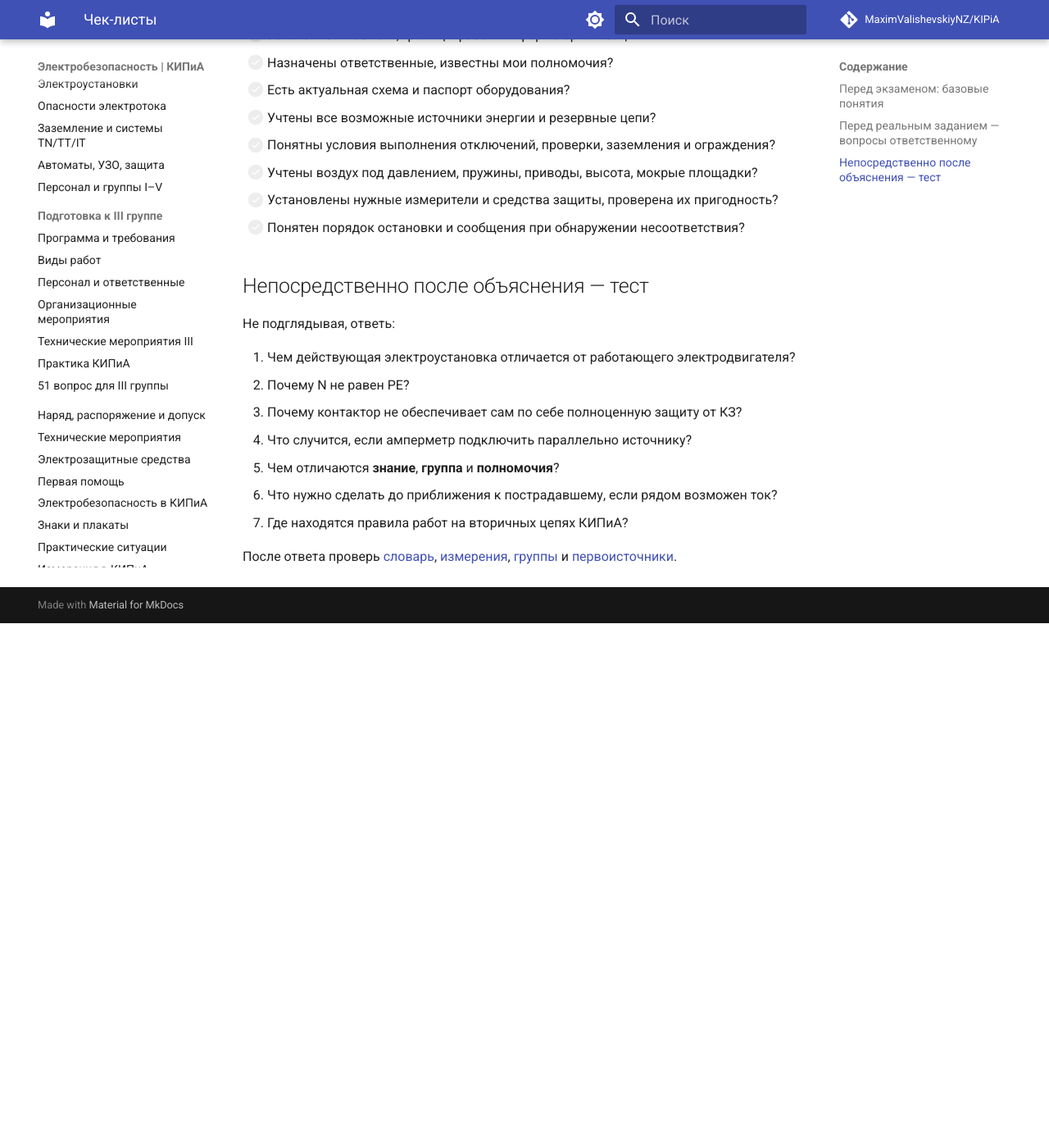
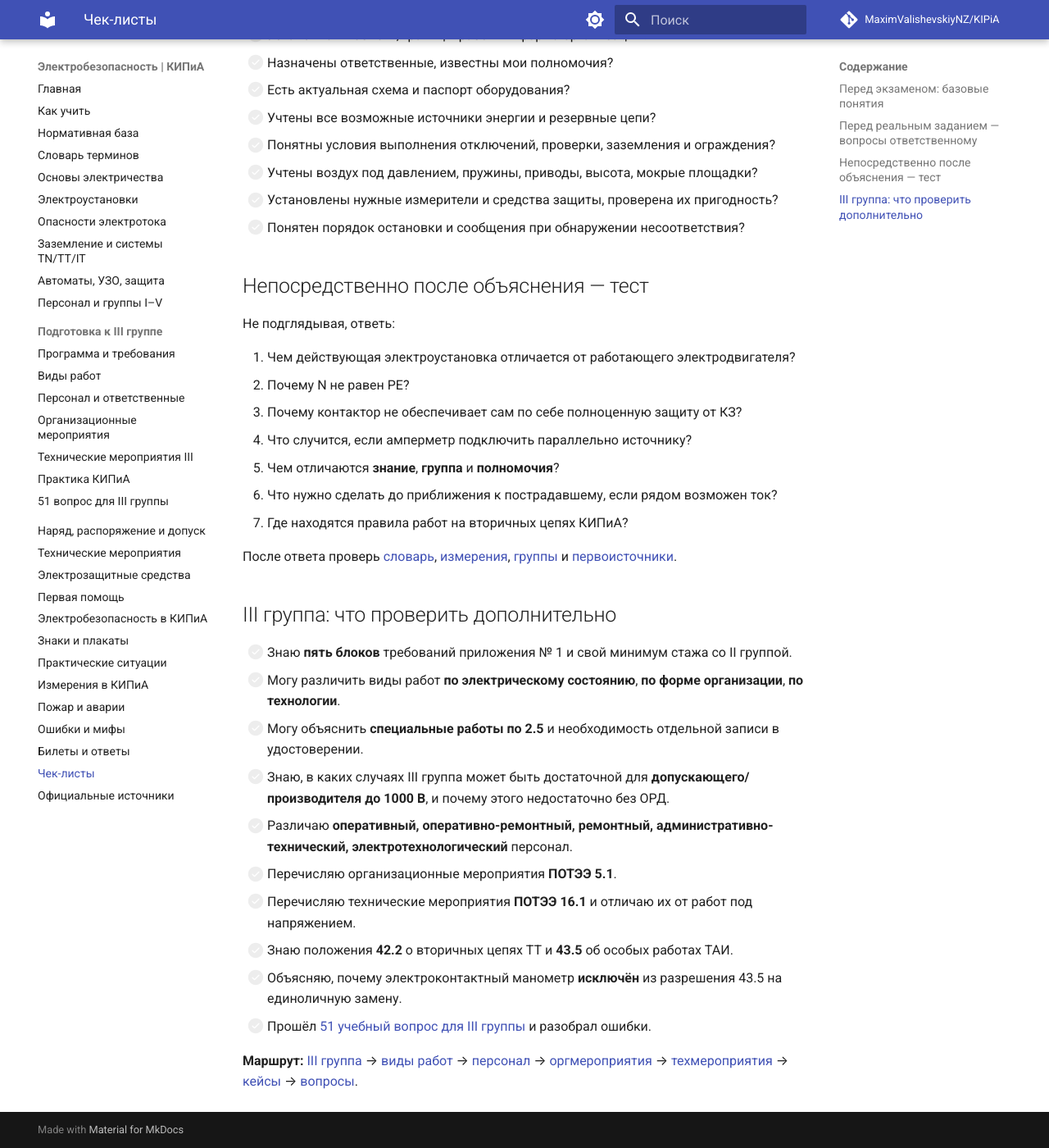
Before and after one commit to MaximValishevskiyNZ/KIPiA, an MkDocs documentation site: the page built from docs/16-checklists.md, in a window 1280 px wide and 1400 px high, scrolled down 778 px. Shown: the whole window at 82% size. Built offline with MkDocs 1.6.1 and Material for MkDocs 9.7.7, drawn with Linux system fonts in a browser that asks for light colours; comment, search, counter and statistics services are not loaded; before the commit the page ends 1538 px from its top, so only the background shows below that.

Commit message:
docs: связать III группу с базовыми главами и источниками

```diff
--- a/docs/16-checklists.md
+++ b/docs/16-checklists.md
@@ -41,3 +41,19 @@
 7. Где находятся правила работ на вторичных цепях КИПиА?
 
 После ответа проверь [словарь](02-glossary.md), [измерения](19-measurements.md), [группы](08-people-groups.md) и [первоисточники](17-sources.md).
+
+
+## III группа: что проверить дополнительно
+
+- [ ] Знаю **пять блоков** требований приложения № 1 и свой минимум стажа со II группой.
+- [ ] Могу различить виды работ **по электрическому состоянию**, **по форме организации**, **по технологии**.
+- [ ] Могу объяснить **специальные работы по 2.5** и необходимость отдельной записи в удостоверении.
+- [ ] Знаю, в каких случаях III группа может быть достаточной для **допускающего/производителя до 1000 В**, и почему этого недостаточно без ОРД.
+- [ ] Различаю **оперативный, оперативно-ремонтный, ремонтный, административно-технический, электротехнологический** персонал.
+- [ ] Перечисляю организационные мероприятия **ПОТЭЭ 5.1**.
+- [ ] Перечисляю технические мероприятия **ПОТЭЭ 16.1** и отличаю их от работ под напряжением.
+- [ ] Знаю положения **42.2** о вторичных цепях ТТ и **43.5** об особых работах ТАИ.
+- [ ] Объясняю, почему электроконтактный манометр **исключён** из разрешения 43.5 на единоличную замену.
+- [ ] Прошёл [51 учебный вопрос для III группы](28-third-group-questions.md) и разобрал ошибки.
+
+**Маршрут:** [III группа](22-third-group.md) → [виды работ](23-types-of-work.md) → [персонал](24-personnel-and-roles.md) → [оргмероприятия](25-organizational-measures.md) → [техмероприятия](26-technical-measures.md) → [кейсы](27-third-group-kipia.md) → [вопросы](28-third-group-questions.md).
```
